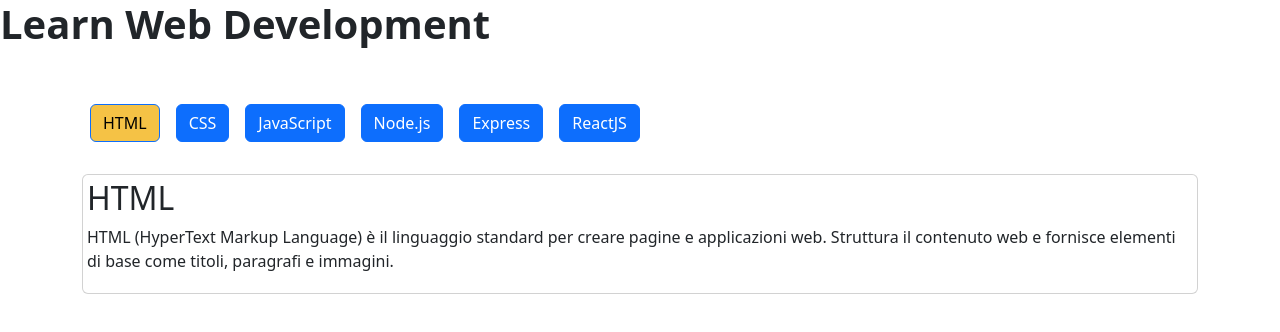
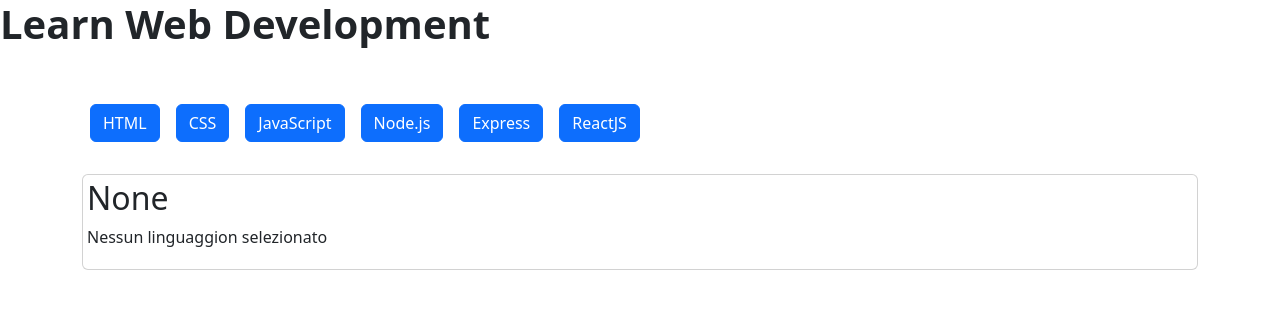
Before and after one commit to dmtpat/react-use-state, a React (Vite) app: page / in a window 1280 px wide. Shown: the top 332 px of the page. Built offline with nearby package versions, Linux system fonts and the light colour scheme.

Commit message:
none selectede card

```diff
--- a/src/App.jsx
+++ b/src/App.jsx
@@ -5,7 +5,7 @@
 import Card from "./Card.components"
 
 function App() {
-  const [selected_id, setSelected_id] = useState(0)
+  const [selected_id, setSelected_id] = useState(-1)
 
   return (
     <>
@@ -14,7 +14,10 @@
         {languages.map((language, index) => (
           <button key={index} className={`btn btn-primary m-2 ${selected_id == index ? "selected" : ""}`} onClick={() => setSelected_id(index)}>{language.title}</button>
         ))}
-        <Card id={languages[selected_id].id} title={languages[selected_id].title} description={languages[selected_id].description} />
+        {selected_id >= 0 && <Card id={languages[selected_id].id} title={languages[selected_id].title} description={languages[selected_id].description} />
+        }
+        {selected_id < 0 && <Card id={selected_id} title={"None"} description={"Nessun linguaggion selezionato"} />
+        }
       </div>
     </>
   )
```
